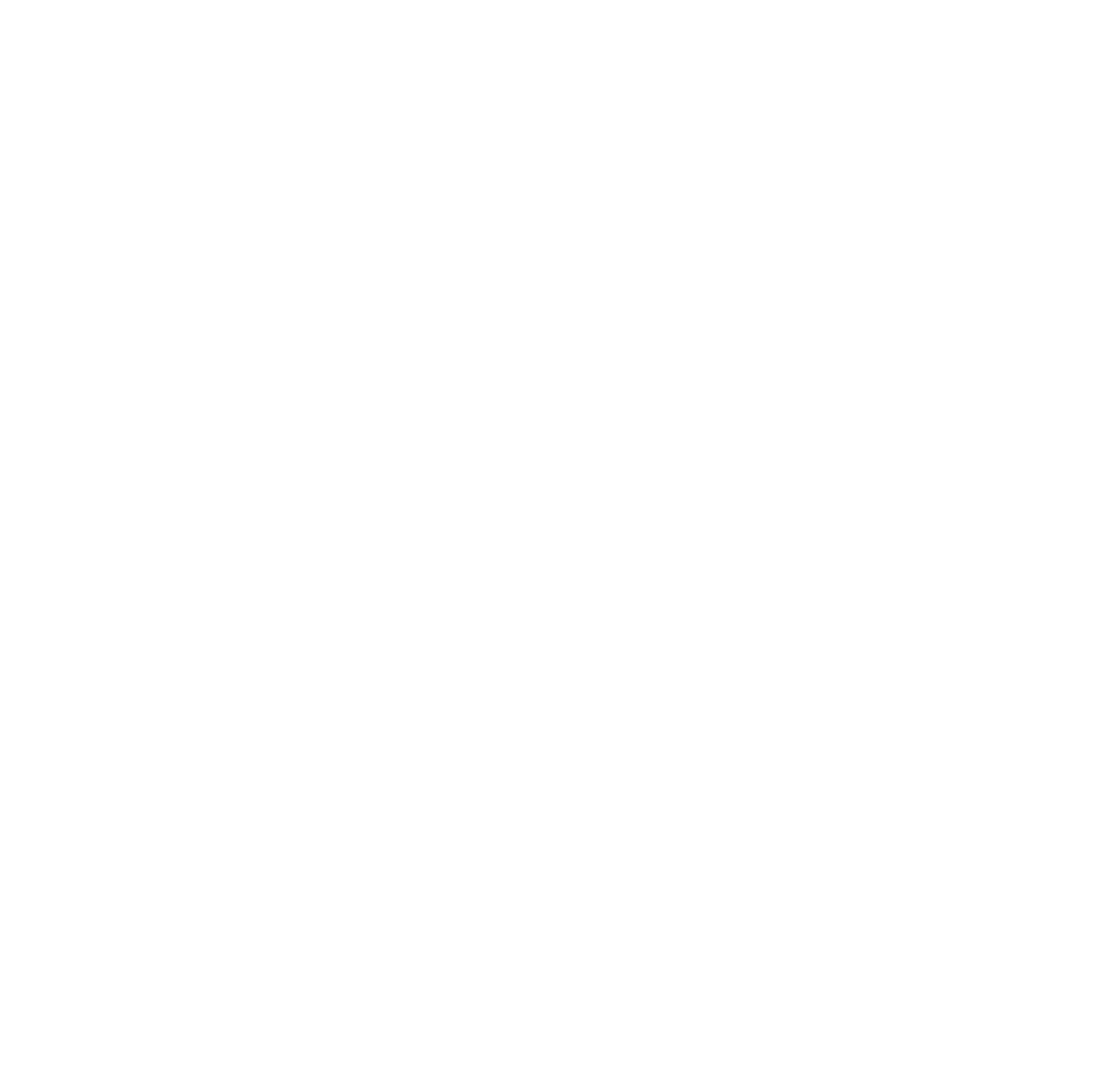
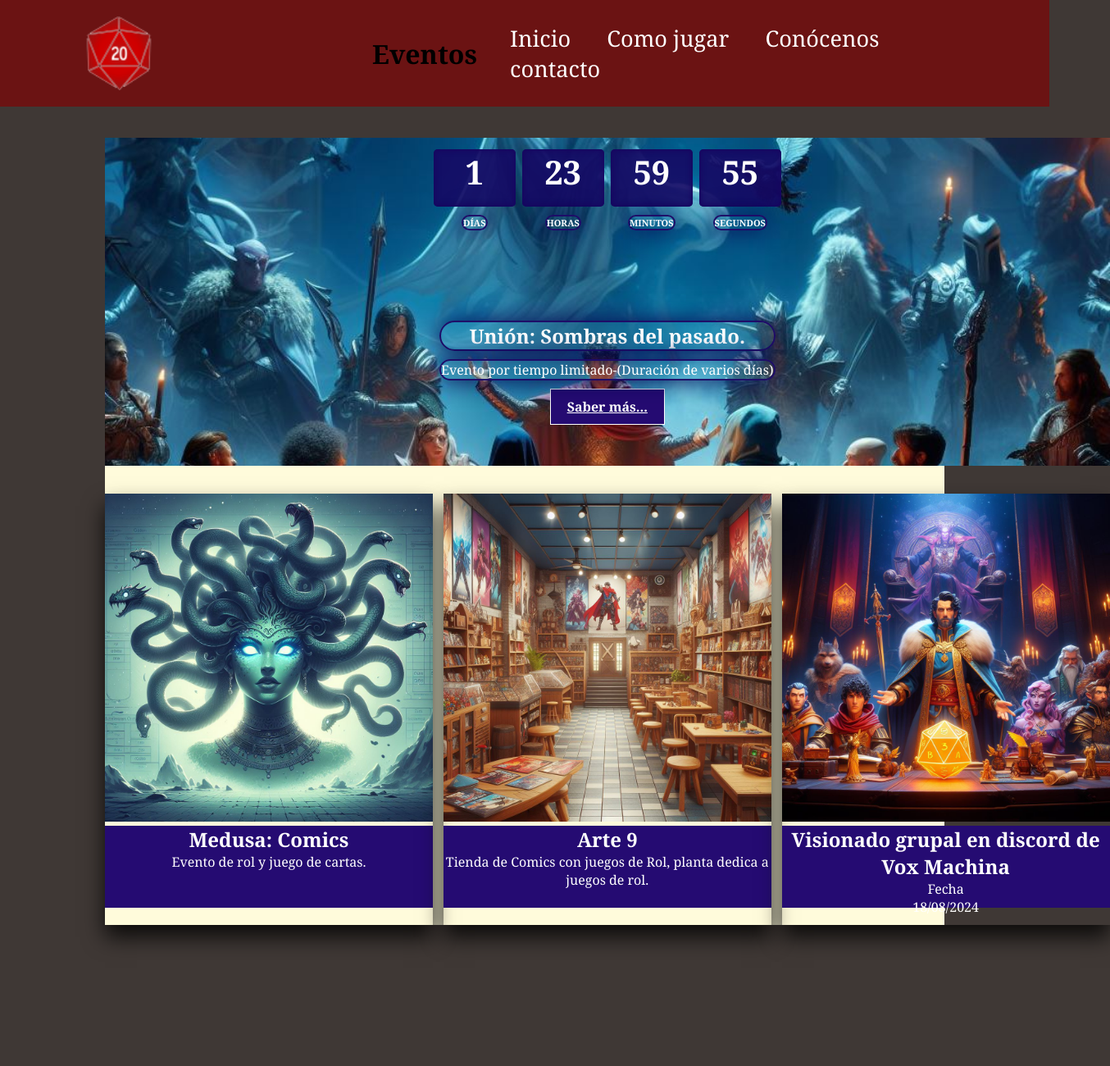
Before and after one commit to KidaGarcia/WebAsociacionKCJ, a plain HTML site: page eventos.html in a window 1280 px wide. Shown: the top 1300 px of the page at 82% size, 1354 px wide, since content can reach past the window. Before the commit the page ends 800 px from the top, so only its background shows below. Drawn offline with Linux system fonts and the light colour scheme.

Commit message:
Hemos añadido imagenes, para la pagina web, hemos arreglado el footer, hemos actualizado el contenido del form, hemos hecho la pagina de eventos

```diff
--- /dev/null
+++ b/css/calendario.scss
@@ -0,0 +1,72 @@
+$darkWhite: #444;
+$today: #C7F464;
+$bg: #4ECDC4;
+
+* {
+  box-sizing: border-box;
+}
+
+body {
+  background: linear-gradient(to right, mediumpurple, lightsalmon);
+}
+
+.title {
+  text-align: center;
+  color: $darkWhite;
+}
+
+.calendar{
+  background: $bg;
+  width: 80%;
+  max-width: 600px;
+  margin: 1em auto;
+  padding: .5em 0;
+
+  &__info{
+    display: flex;
+    align-items: center;
+    padding: 0 2em;
+    font-size: 1.2em;
+    text-transform: uppercase;
+  }
+
+  &__prev, &__next{
+    color: $today;
+    cursor: pointer;
+    font-size: 1.3em;
+  }
+
+  &__prev{
+    margin-right: auto;
+  }
+  &__next{
+    margin-left: auto;
+  }
+
+  &__week, &__dates{
+    display: grid;
+    grid-template-columns: repeat(7, 1fr);
+    grid-gap: 10px;
+  }
+
+  &__month, &__year{
+    padding: .5em 1em;
+  }
+
+  &__item{
+    text-align: center;
+    line-height: 2;
+  }
+
+  &__today{
+    background: lightcoral;
+    color: white;
+    width: 50%;
+    border-radius: 50%;
+    margin: auto;
+  }
+
+  &__last-days{
+    opacity: .3;
+  }
+}
--- a/css/contacto.css
+++ b/css/contacto.css
@@ -19,6 +19,7 @@ body{
     font-family:Georgia, 'Times New Roman', Times, serif;
 }
 header{
+    background-color: rgb(107, 19, 19);
     position: fixed;
     top: 0;
     left: 0;
@@ -35,11 +36,7 @@ header{
 header img{
     user-select: none;
 }
-/**.RRSS{
-    float: right;
-    margin-top: 2vh;
-    padding-right: 2vw;
-}**/
+
 
 
 
@@ -75,12 +72,6 @@ nav a:hover::after{
 }
 
 
-  /**.menuSuperior:hover{
-    color: black;
-    font-size: larger;
-    box-shadow: 0 0 5px black;
-}**/
-
 
 
 
@@ -97,7 +88,7 @@ main .boxForm{
     justify-content: center;
     align-items: center;
     /**margin-left: 330px;**/
-    overflow: hidden;
+
     transition: height .2s ease;
 }
 
@@ -279,148 +270,7 @@ main .boxForm{
 
 
 
-.formRegistro{
-    width: 100%;
-    padding: 50px;
-}
 
-.formRegistro h2{
-    font-size: 2em;
-    color:#162938;
-    text-align: center;
-}
-
-.formRegistro .iconCierre input{
-    position: absolute;
-    top: -15px;
-    right: 0;
-    width: 45px;
-    height: 45px;
-    background: #162938;
-    font-size: 2em;
-    color:white;
-    display: flex;
-    justify-content: center;
-    align-items: center;
-    border-bottom-left-radius: 20px;
-    cursor: pointer;
-    z-index: 1;
-}
-
-
-
-.formRegUser, .boxEmail, .boxRegContra{
-    position: relative;
-    width: 100%;
-    height: 40px;
-    border-bottom: 2px solid #162938;
-    margin: 30px 0px;
-}
-
-.formRegUser label, .boxRegContra label, .boxEmail label{
-    position: absolute;
-    top: 50%;
-    left: 5px;
-    transform: translateY(-50%);
-    font-size: 1em;
-    color: #162938;
-    font-weight: 500;
-    pointer-events: none;
-    transition: .5s;
-}
-
-.formRegUser input:focus~label, .formRegUser input:valid~label{
-    top: -5px;
-}
-
-.boxRegContra input:focus~label, .boxRegContra input:valid~label{
-    top: -5px;
-}
-
-
-.boxEmail input:valid~label, .boxEmail input:focus~label{
-    top: -5px;
-}
-
-.formRegUser input, .boxRegContra input, .boxEmail input {
-    width:100% ;
-    height: 100%;
-    background: transparent;
-    border: none;
-    outline: none;
-    font-size: 1em;
-    color: #162938;
-    font-weight: 600;
-    padding: 0px 35px 0px 5px;
-
-}
-
-.formRegUser .icon, .boxRegContra .icon, .boxEmail .icon{
-    position: absolute;
-    right: 20px;
-    font-size: 1.2em;
-    color: #162938;
-    line-height: 57px;
-}
-
-.boxRegCookys{
-    font-size: .9em;
-    color: #162938;
-    font-weight: 500;
-    margin: -15px 0px 15px;
-    display: flex;
-    justify-content: space-between;
-}
-
-.boxRegCookys input{
-    accent-color: #162938;
-    margin-right: 3px;
-}
-
-
-.boxRegCookys label {
-    accent-color: #162938;
-    padding-bottom: 10px;
-}
-
-
-.boxRegCookys a:hover{
-    text-decoration: underline;
-}
-
-.boxLogin button{
-    width: 100%;
-    height: 45px;
-    background: #162938;
-    border: none;
-    outline: none;
-    border-radius: 6px;
-    cursor: pointer;
-    font-size: 1em;
-    color: white;
-    font-weight: 500;
-}
-
-.boxLogin {
-    font-size: .9em;
-    color: #162938;
-    text-align: center;
-    font-weight: 500;
-    margin: 25px 0 10px;
-}
-
-.boxRegistro a {
-    color: #162938;
-    text-decoration: none;
-    font-weight: 600;
-    padding-left: 20px;
-}
-
-
-
-.boxRegistro a:hover{
-    text-decoration: underline;
-}
 
 
 #logo{
--- /dev/null
+++ b/css/eventos.css
@@ -0,0 +1,242 @@
+*{
+    margin: 0;
+    padding: 0;
+    box-sizing: border-box;
+}
+
+h1{
+    padding-left: 33vh;
+}
+
+body{
+    background-color: rgb(63, 56, 53);
+    min-height: 100vh;
+    font-family:Georgia, 'Times New Roman', Times, serif;
+    align-items: center;
+}
+header{
+
+    background-color: rgb(107, 19, 19);
+
+    top: 0;
+    left: 0;
+    width:100%;
+    height: max-content;
+    padding: 20px 100px;
+    display: flex;
+    justify-content: space-between;
+    align-items: center;
+    margin-bottom: auto;
+    z-index: 99;
+}
+
+nav a{
+    position: relative;
+     color: white;
+     text-decoration: none;
+     font-weight: 500;
+     font-size: 1.7em;
+     margin-left: 40px;
+ }
+ nav a::after{
+    content: '';
+    position: absolute;
+    left: 0px;
+    bottom: -6px;
+    width: 100%;
+    height: 3px;
+    background: white;
+    border-radius: 6px ;
+    transform-origin: right;
+    transform: scaleX(0);
+    transition: transform .5s;
+
+}
+nav a:hover::after{
+    transform-origin: left;
+    transform: scaleX(1);
+
+}
+
+    main{
+        margin: auto;
+        background-color:#FFFBDB;
+        position: relative;
+        top: 3vw;
+        width: 80vw;
+        height: 120vh;
+        max-height: fit-content;
+        flex: 1;
+
+
+        display: grid;
+        grid-template-columns: repeat(3,1fr);
+        grid-gap: 1vw;
+        grid-auto-rows: minmax(100px,auto);
+
+    }
+    #evento1{
+        grid-row: 2;
+        grid-column: 1;
+        z-index: 1;
+        text-align: center;
+        box-shadow: 0px 15px 25px rgb(0, 0, 0, 0.80);
+    }
+    #evento2{
+        grid-row: 2;
+        grid-column: 2;
+        z-index: 1;
+        text-align: center;
+        box-shadow: 0px 15px 25px rgb(0, 0, 0, 0.80);
+    }
+
+    #evento3{
+        z-index: 2;
+        text-align: center;
+        box-shadow: 0px 15px 25px rgb(0, 0, 0, 0.80);
+    }
+
+
+    .textoImg{
+        width: 100%;
+        background-color: #250b72;
+        color: white;
+        height: 100px;
+    }
+
+
+
+.eventoLimitado{
+grid-row: 1;
+grid-column: 1/4;
+
+    width: 100%;
+    background-image: url(/media/eventos1.jpg);
+    background-position: center center;
+    background-size: cover;
+   height: 400px;
+   padding-bottom: 50px;
+   align-items: center;
+   display: flex;
+   flex-direction: column;
+   justify-content: flex-end;
+   text-align: center;
+
+}
+    .temporizador .caja p{
+        color: black;
+    }
+
+
+.eventoLimitado h2, .eventoLimitado p{
+    color: white;
+    background: transparent;
+    border: 2px solid rgb(30, 12, 104);
+    border-radius: 20px;
+    backdrop-filter: blur(30px);
+    box-shadow: 0 0 30px rgba(6, 6, 79, 0.999);
+    margin-bottom: 10px;
+}
+
+.eventoLimitado a{
+    cursor: pointer;
+    display: inline-block;
+    border: 0;
+    font-weight: bold;
+    padding: 10px 20px;
+    background-color: #250b72;
+    color: white;
+    font-size: 16px;
+    border: 1px solid rgb(255, 255, 255);
+}
+
+
+
+#logo{
+    position: relative;
+    float: left;
+    vertical-align: middle;
+}
+
+
+footer{
+
+    background-color: rgb(107, 19, 19);
+    position:static;
+
+    width: 100%;
+    height:12vw;
+
+    margin-top:10vh;
+    position: absolute;
+
+    top: 1500px;
+}
+.FooterText{
+    color: white;
+    width:33%;
+    float: left;
+    text-align: center;
+    margin-bottom: 5vh;
+}
+.FooterText h4{
+    color: rgb(3, 3, 3);
+    font-size: 50px;
+    font-weight: bold;
+
+}
+.FooterText p{
+    margin-bottom: 2vh;
+}
+.RRSS{
+
+    padding: 100px 2vw 0 0;
+}
+#villablanca{
+
+    color: white;
+}
+#villablanca:visited{
+
+    color: white;
+}
+
+/** TEMPORIZADOR**/
+.temporizador{
+    display: flex;
+    justify-content: center;
+    margin-top: 50px;
+    position: relative;
+    bottom: 100px;
+
+}
+
+
+.temporizador .caja{
+    margin: 0px 4px;
+    display: flex;
+    flex-direction: column;
+    align-items: center;
+}
+
+.temporizador .caja div{
+    display: flex;
+    flex-direction: column;
+    align-items: center;
+    background-color: rgba(21, 10, 101, 0.915);
+    box-shadow: 0px 0px 6px 2px rgb(23, 5, 96) inset;
+    color: white;
+    font-size: 40px;
+    font-weight: bold;
+    width: 100px;
+    height: 70px;
+    margin-bottom: 10px;
+    border-radius: 5px;
+}
+
+
+.temporizador .caja p{
+    font-size: 11px;
+    font-weight: bold ;
+    color: white;
+}
--- a/eventos.html
+++ b/eventos.html
@@ -0,0 +1,137 @@
+<!DOCTYPE html>
+<html lang="es">
+<head>
+    <meta charset="UTF-8">
+    <meta name="viewport" content="width=device-width, initial-scale=1.0">
+    <meta name="Autores" content="Crhistian Castillo, Kida García y Juan Antonio Sánchez Pacheco.">
+    <link rel="shortcut icon" href="./media/D20Ico.ico" type="image/x-icon">
+    <link rel="stylesheet" href="/css/eventos.css">
+    <title>Eventos</title>
+</head>
+<body>
+
+
+
+    <header>
+        <a href="./index.html"><img id="logo" src="./media/D20Ico.ico" alt="Logo de Iniciativa Crítica" height="90px"></a>
+        <h1>Eventos</h1>
+
+        <div>
+        <nav class="boxNav">
+            <a class="menuSuperior" href="./index.html">Inicio</a>
+            <a class="menuSuperior" href="./info.html">Como jugar</a>
+            <a class="menuSuperior" href="./conocenos.html">Conócenos</a>
+            <a class="menuSuperior" href="./contacto.html">contacto</a>
+
+        </nav>
+    </div>
+        <!--<a class="RRSS" href="https://twitter.com"><img src="./media/TwitterIcon.ico" alt="Enlace a X(Twitter)" height="40px"></a> /!-->
+         <!--<a class="RRSS" href="https://www.facebook.com"><img src="./media/FBLogo.ico" alt="Enlace a facebook" height="40px"></a>/!-->
+    </header>
+
+
+
+
+    <main>
+
+
+        <div class="eventoLimitado">
+            <div class="temporizador">
+                <div class="caja">
+                <div class="dias" id="dias">--</div>
+                    <p>DÍAS</p>
+
+                </div>
+
+                    <div class="caja">
+                <div class="horas" id="horas">--</div>
+                    <p>HORAS</p>
+                </div>
+
+                <div class="caja">
+                <div class="minutos" id="minutos">--</div>
+                    <p>MINUTOS</p>
+                </div>
+
+                <div class="caja">
+                <div class="segundos" id="segundos">--</div>
+                    <p>SEGUNDOS</p>
+                </div>
+
+
+            </div>
+            <script src="/javaScript/eventos.js"></script>
+            <div class="textoEventoLimitado">
+            <h2>Unión: Sombras del pasado.</h2>
+            <p>Evento por tiempo limitado-(Duración de varios días)</p>
+            <a href="https://www.youtube.com/watch?v=E6o_Z6E85Ss">Saber más...</a>
+            </div>
+        </div>
+
+        <div id="evento1">
+            <figure>
+            <a href="https://www.instagram.com/comicsmedusa/" target="_blank"><img src="/media/medusa2.jpg" width="400px"></a>
+
+             <div class="textoImg">
+            <h2>Medusa: Comics</h2>
+            <p>Evento de rol y juego de cartas.</p>
+             </div>
+            </figure>
+        </div>
+
+
+        <div id="evento2">
+            <figure>
+            <a href="https://arte9.com/" target="_blank"><img src="/media/tienda.jpg" width="400px"></a>
+
+            <div class="textoImg">
+            <h2>Arte 9</h2>
+            <p>Tienda de Comics con juegos de Rol, planta dedica a juegos de rol.</p>
+        </div>
+    </figure>
+        </div>
+
+
+
+        <div id="evento3">
+            <figure>
+            <a href="https://discord.com/invite/voxmachinae" target="_blank" rel="noopener noreferrer"><img src="/media/visionado.jpg" width="400px"></a>
+
+        <div class="textoImg">
+            <h2>Visionado grupal en discord de Vox Machina</h2>
+            <p>Fecha</p>
+            <p>18/08/2024</p>
+        </div>
+    </figure>
+        </div>
+
+
+
+
+    </main>
+
+        <footer>
+            <div class="FooterText">
+                <h4>Creadores</h4>
+                <p>Crhistian Castillo</p>
+                <p>Juan Antonio Sánchez Pacheco</p>
+                <p>Kida García</p>
+            </div>
+            <div class="FooterText">
+                <h4>Creadores</h4>
+                <p>Crhistian Castillo</p>
+                <p>Juan Antonio Sánchez Pacheco</p>
+                <p>Kida García</p>
+                <a class="RRSS" href="https://twitter.com"><img src="./media/icons8-twitterx-50.png" alt="Enlace a X(Twitter)" height="40px"></a>
+                <a class="RRSS" href="https://www.facebook.com"><img src="./media/FBLogo.ico" alt="Enlace a facebook" height="40px"></a>
+            </div>
+            <div class="FooterText">
+                <h4>IES VILLABLANCA</h4>
+                <p>C. de Villablanca, 79, Vicálvaro, 28032 Madrid</p>
+                <a id="villablanca" href="https://site.educa.madrid.org/ies.villablanca.madrid/">Ver sitio</a>
+            </div>
+        </footer>
+
+
+    </body>
+    </html>
--- /dev/null
+++ b/javaScript/eventos.js
@@ -0,0 +1,39 @@
+let dias = 2;
+let horas = 0;
+let minutos = 0;
+let segundos = 0;
+cargarSegundo();
+
+function cargarSegundo() {
+    let txtSegundos;
+
+    if (segundos < 0) {
+        segundos = 59;
+        minutos--;
+    }
+
+    if (minutos < 0) {
+        minutos = 59;
+        horas--;
+    }
+
+    if (horas < 0) {
+        horas = 23;
+        dias--;
+    }
+
+    if (dias < 0) {
+        dias = 0;
+        horas = 0;
+        minutos = 0;
+        segundos = 0;
+    }
+
+    document.getElementById('dias').innerText = dias;
+    document.getElementById('horas').innerText = horas;
+    document.getElementById('minutos').innerText = minutos;
+    document.getElementById('segundos').innerText = segundos;
+
+    segundos--;
+    setTimeout(cargarSegundo, 1000);
+}
```
Also changed, not shown: contacto.html (+4 -39 lines), WebAsociacionKCJ/css/contacto.css (deleted), css/calendario.css (added), media/Crhistian.jpg (added), media/Kida.jpg (added), media/Medusa.jpg (added), media/Pacheco.jpg (added), media/eventos1.jpg (added), media/eventos2.jpg (added), media/icons8-twitterx-50.png (added), media/medusa2.jpg (added), media/tienda.jpg (added), media/visionado.jpg (added).
